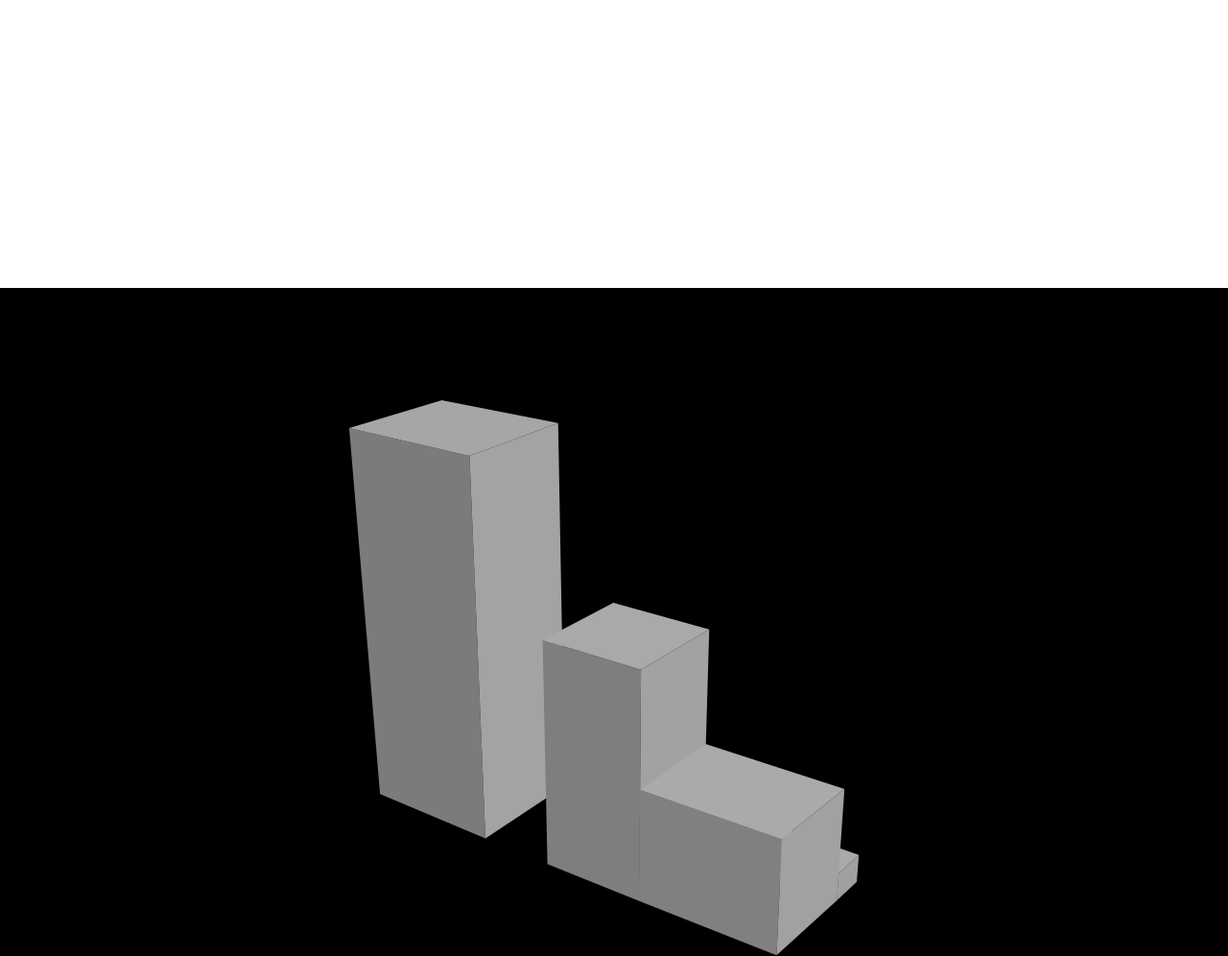
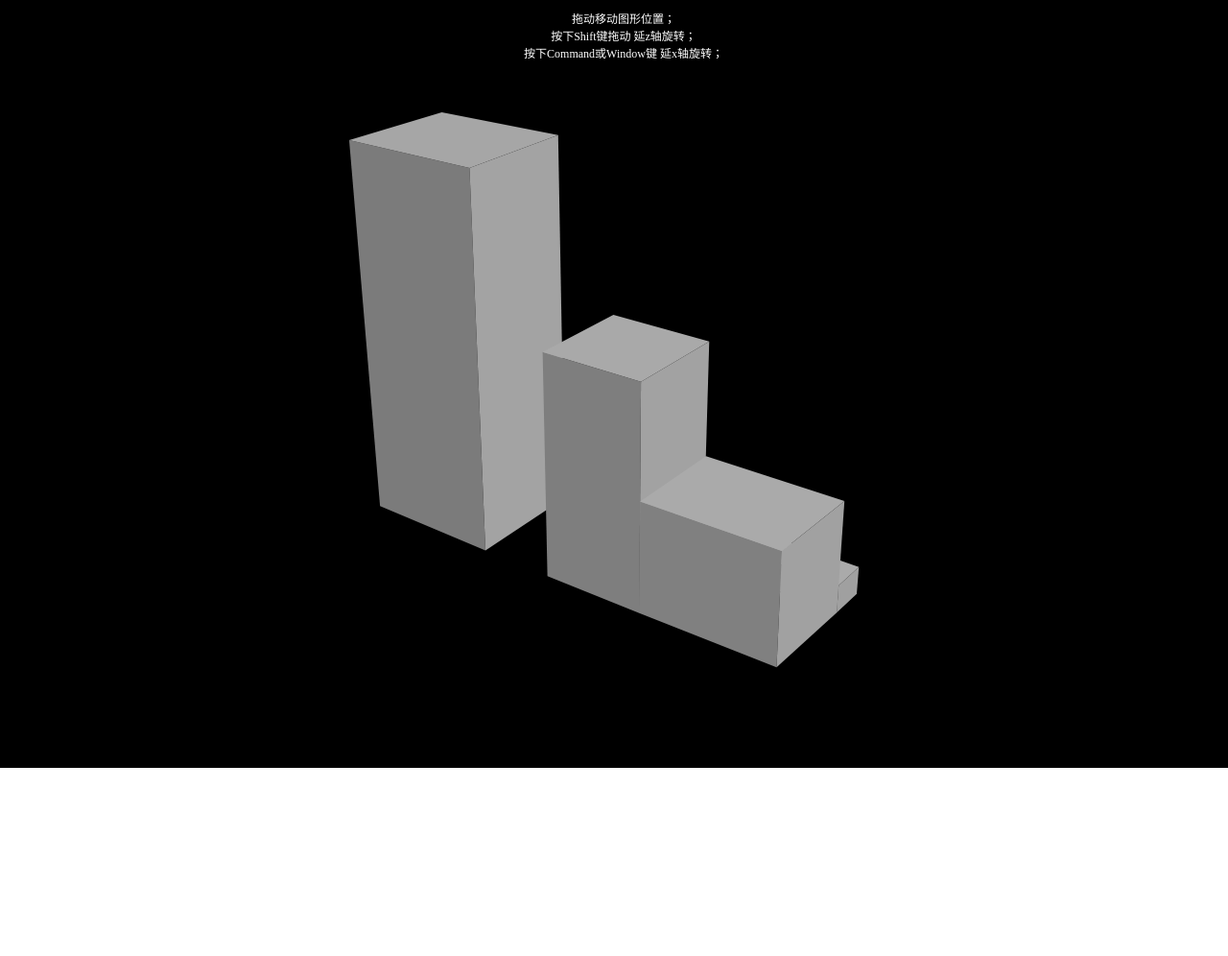
Before and after one commit to BYK0911/v3d, a website built with webpack: page demo/index.html in a window 1280 px wide. Shown: the whole page at 96% size. After the commit the page ends 800 px from the top, so only its background shows below. Built offline with nearby package versions, Linux system fonts and the light colour scheme.

Commit message:
chore: 删除多余的div

```diff
--- a/demo/index.html
+++ b/demo/index.html
@@ -17,6 +17,5 @@
   </style>
 </head>
 <body>
-  <div style='height: 300px;'></div>
 </body>
 </html>
```
